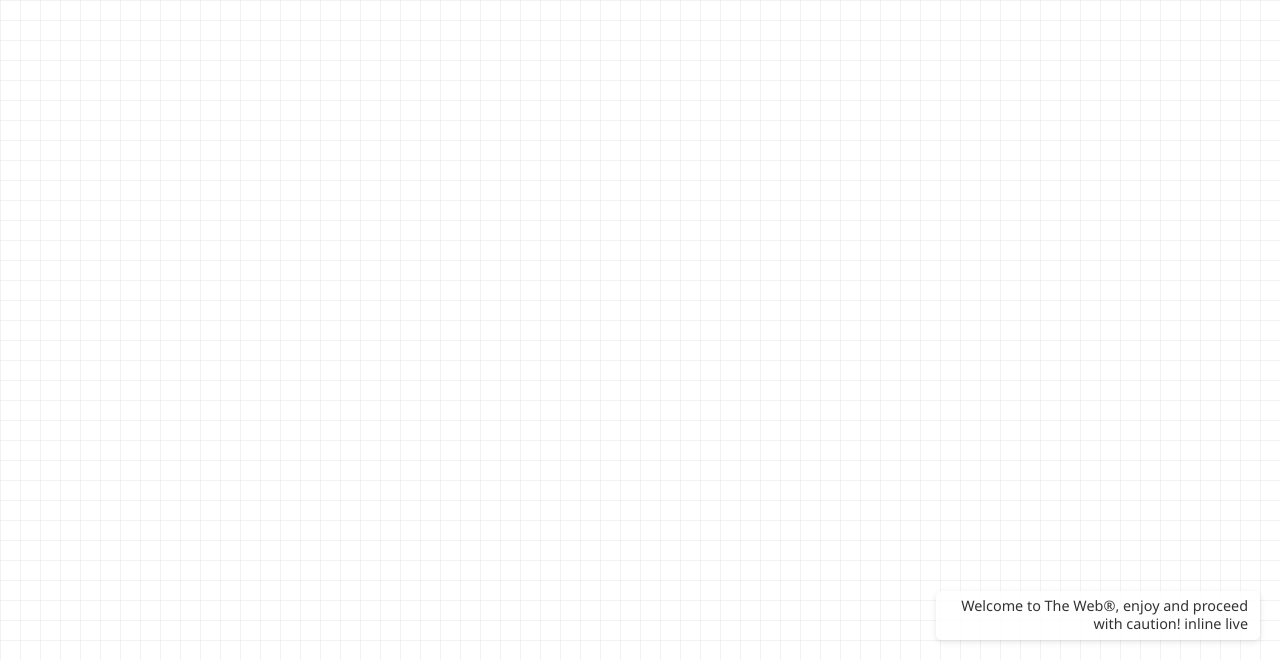
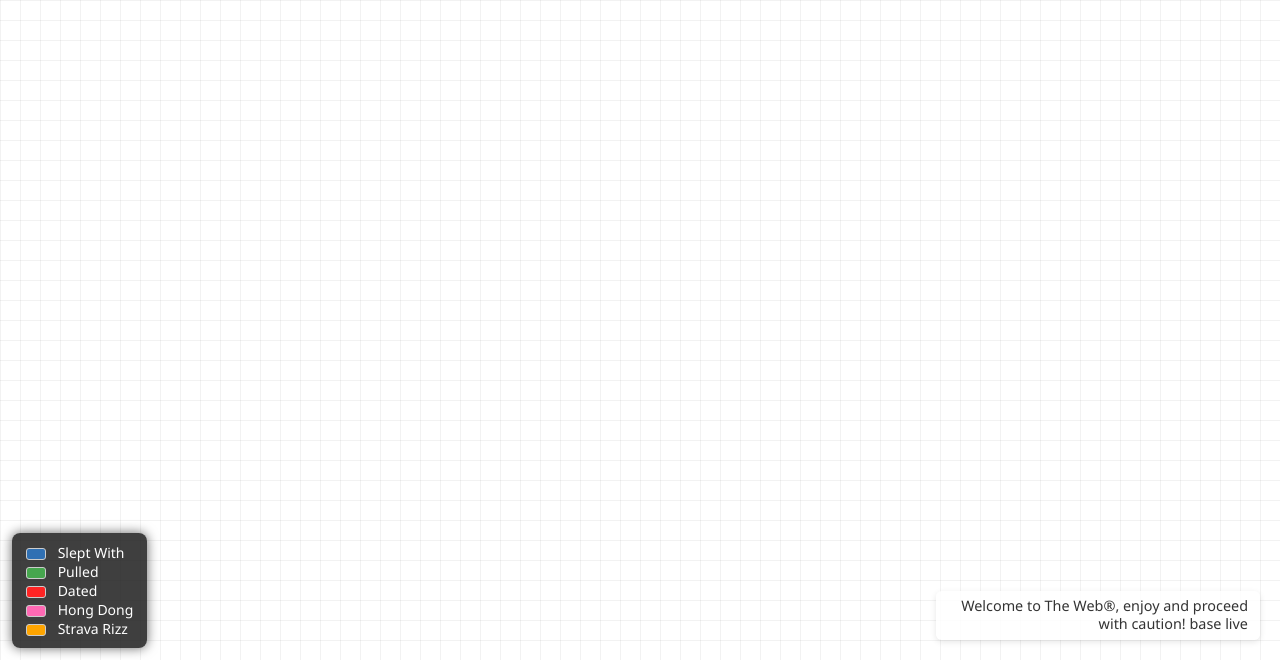
Before and after one commit to JamieGoddard18/The-Web, a website: page index.html in a window 1280 px wide. Shown: the part 140-800 px from the top of the page. Drawn offline with nearby package versions, Linux system fonts and the light colour scheme; a script that the page names is missing.

Commit message:
that didnt work

```diff
--- a/index.html
+++ b/index.html
@@ -37,7 +37,7 @@
   </div>
 
   <!-- Legend -->
-  <div id="legend legend-inline">
+  <div id="legend">
     <div><span class="legend-color slept_with"></span> Slept With</div>
     <div><span class="legend-color pulled"></span> Pulled</div>
     <div><span class="legend-color dated"></span> Dated</div>
@@ -47,7 +47,7 @@
 
   <!-- Footer -->
   <div id="footer-text">
-    Welcome to The Web®, enjoy and proceed with caution! inline live
+    Welcome to The Web®, enjoy and proceed with caution! base live
   </div>
 
   <!-- Hidden save button -->
```
